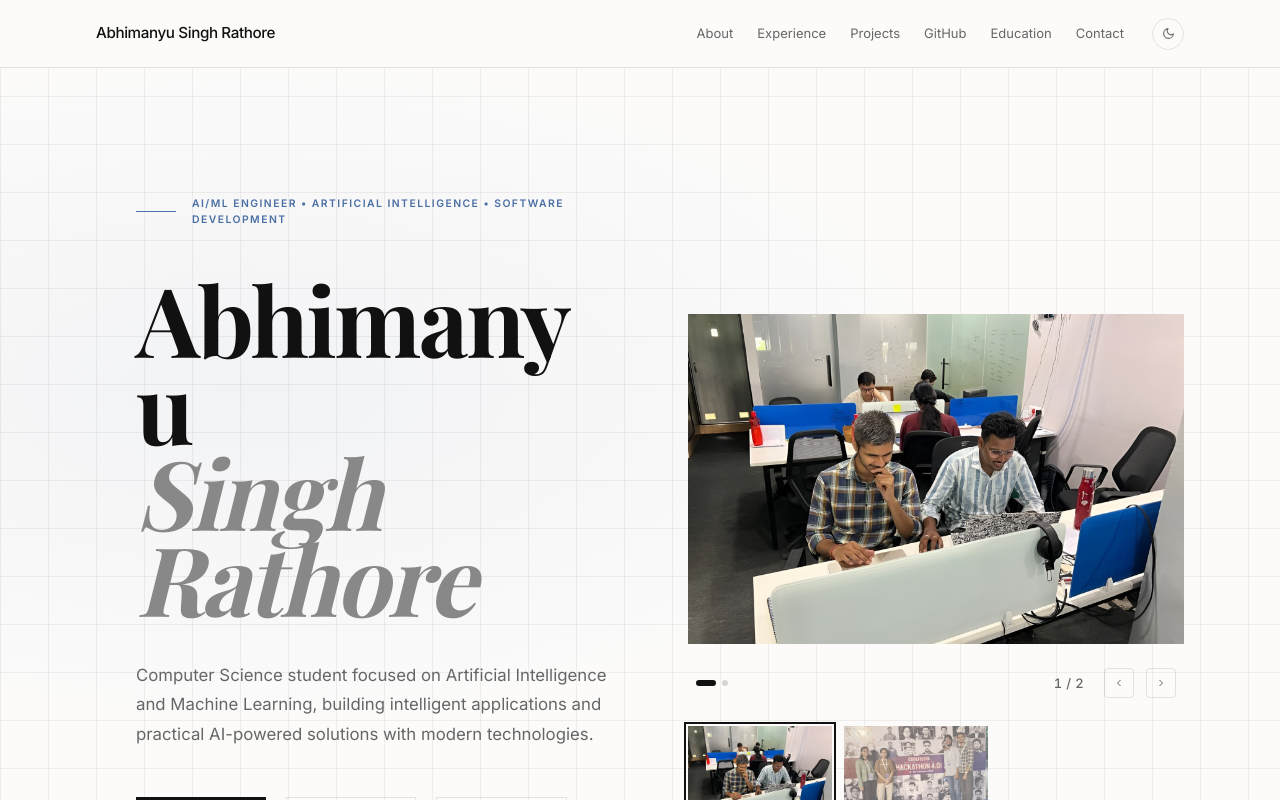
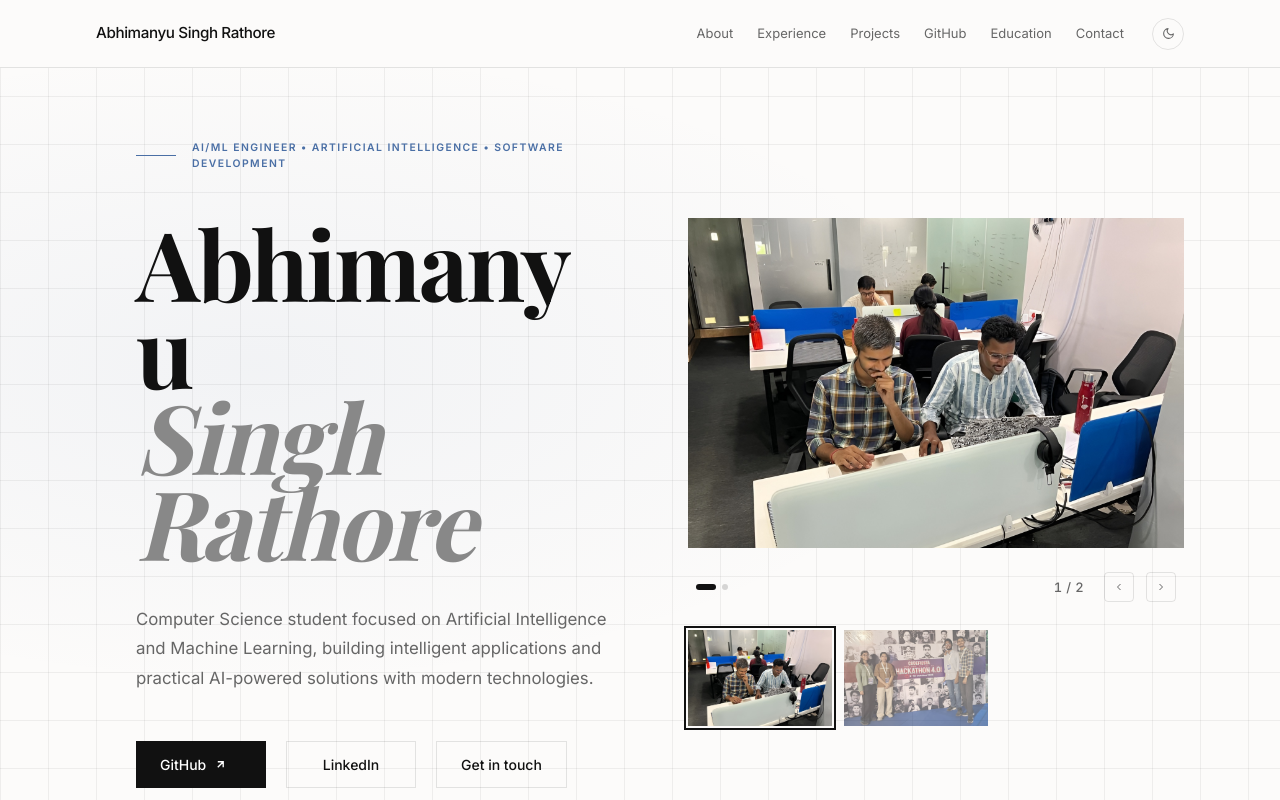
Before and after one commit to Abhimanyu2211/PORTFOLIO, a Next.js app: page / in a window 1280 px wide. Shown: the top 800 px of the page. Built offline with nearby package versions, Linux system fonts and the light colour scheme; a web font is replaced by a local one.

Commit message:
style: update HeroSection responsive height, padding, and spacing

```diff
--- a/components/sections/HeroSection.tsx
+++ b/components/sections/HeroSection.tsx
@@ -33,7 +33,7 @@ export default function HeroSection() {
   return (
     <section
       id="hero"
-      className="relative min-h-screen grid-bg flex items-center pt-[68px]"
+      className="relative min-h-[100svh] lg:min-h-0 grid-bg flex items-center lg:items-start pt-[68px] lg:pt-[140px] pb-24 lg:pb-32"
     >
       {/* Subtle color wash */}
       <div
@@ -44,7 +44,7 @@ export default function HeroSection() {
         }}
       />
 
-      <div className="relative z-10 w-full max-w-[1440px] mx-auto px-8 md:px-12 lg:px-24 py-24 lg:py-32 grid grid-cols-1 lg:grid-cols-2 gap-16 items-center">
+      <div className="relative z-10 w-full max-w-[1440px] mx-auto px-8 md:px-12 lg:px-24 py-12 lg:py-0 grid grid-cols-1 lg:grid-cols-2 gap-16 items-center">
 
         {/* ── LEFT ── */}
         <div className="flex flex-col lg:pl-10">
@@ -143,7 +143,7 @@ export default function HeroSection() {
           initial={{ opacity: 0, x: 40 }}
           animate={{ opacity: 1, x: 0 }}
           transition={{ duration: 0.7, delay: 0.25, ease }}
-          className="w-full lg:mt-24 lg:pl-4"
+          className="w-full lg:mt-4 lg:pl-4"
         >
           <ImageCarousel />
         </motion.div>
```
